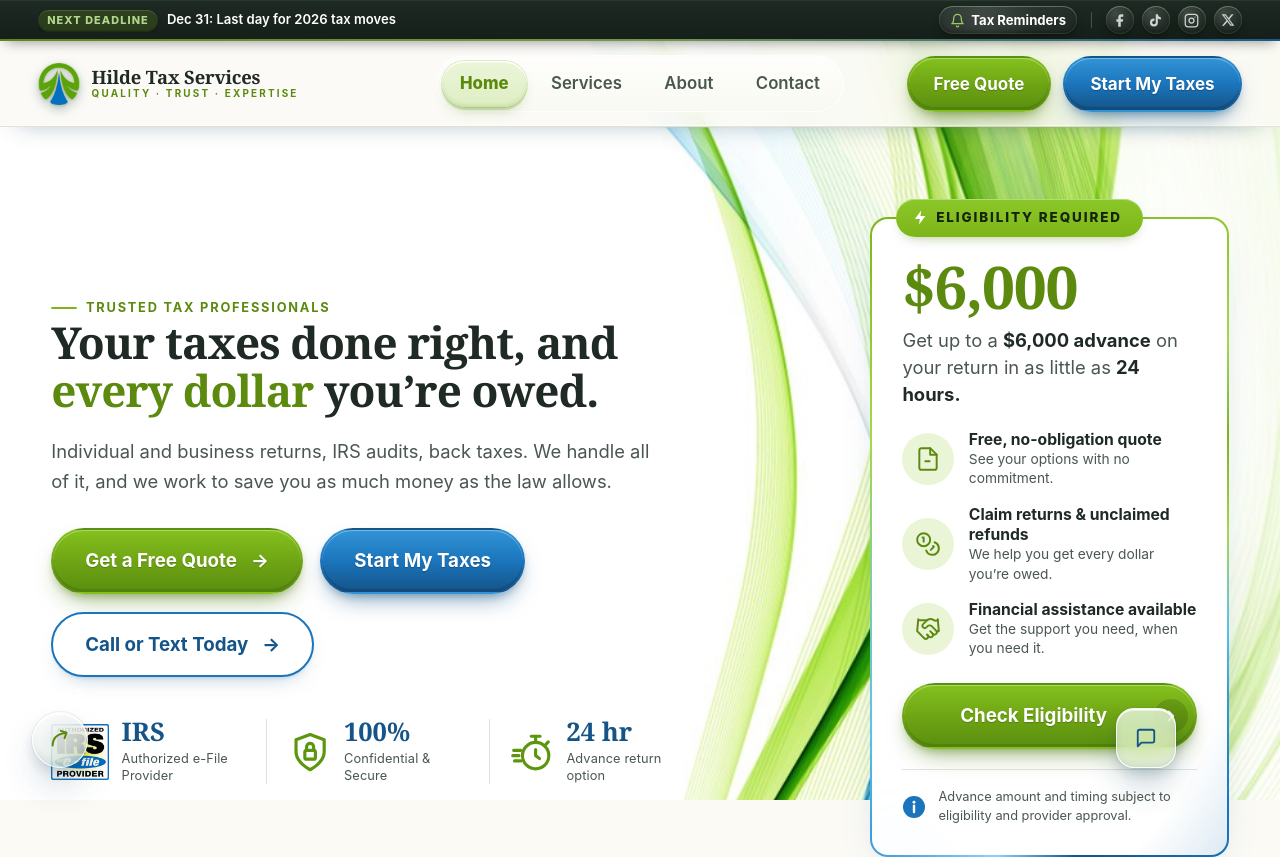
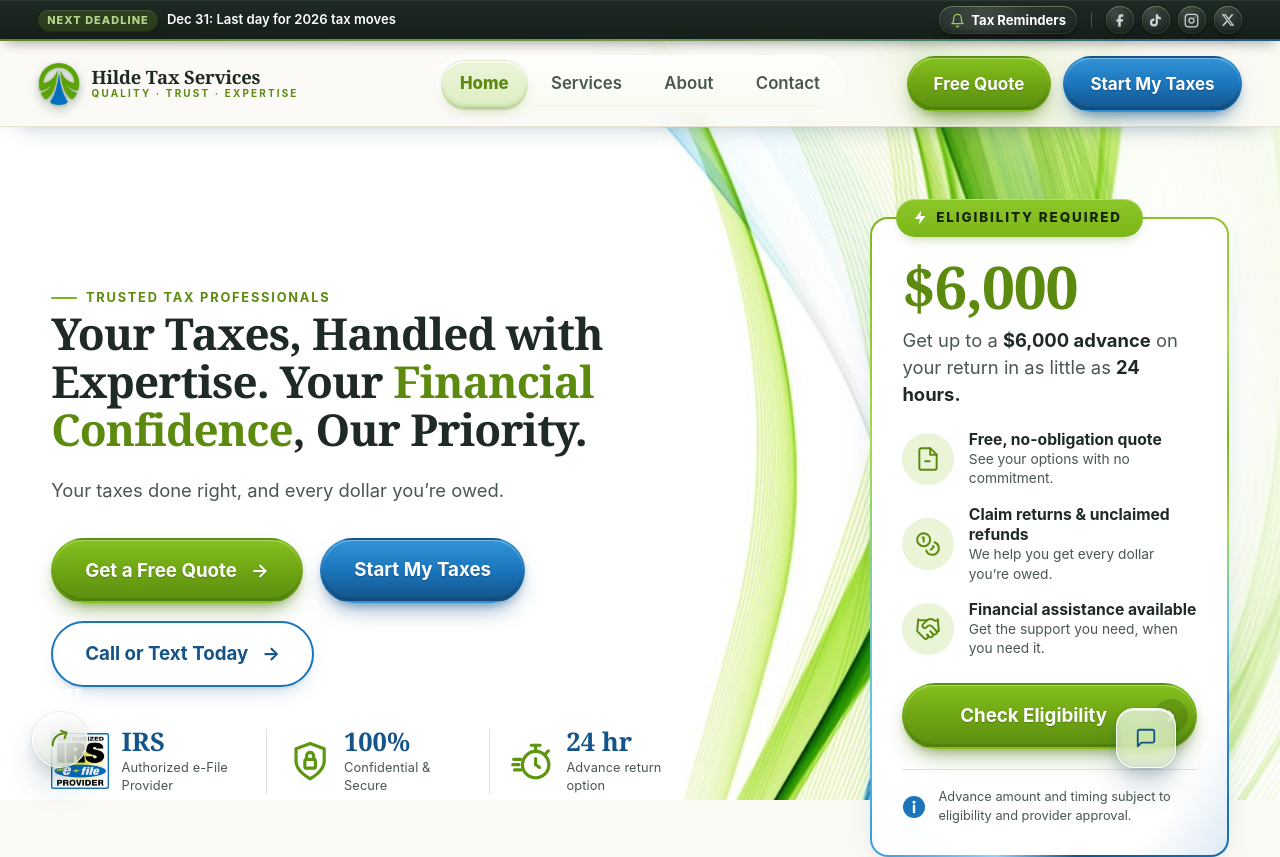
Before and after one commit to cedAang/Hilde-Tax-Services, a plain HTML site: page home.html in a window 1280 px wide. Shown: the top 857 px of the page. Drawn offline with Linux system fonts and the light colour scheme.

Commit message:
Update Paragragh under Headline

```diff
--- a/home.html
+++ b/home.html
@@ -125,8 +125,8 @@
   <div class="wrap hero-grid">
     <div class="reveal">
       <span class="eyebrow">Trusted tax professionals</span>
-      <h1>Your taxes done right, and <span>every dollar</span> you&rsquo;re owed.</h1>
-      <p class="lede">Individual and business returns, IRS audits, back taxes. We handle all of it, and we work to save you as much money as the law allows.</p>
+      <h1>Your Taxes, Handled with Expertise. Your <span>Financial Confidence</span>, Our Priority.</h1>
+      <p class="lede">Your taxes done right, and every dollar you&rsquo;re owed.</p>
 
       <div class="hero-actions">
         <a href="contact" class="btn btn-primary" data-quote>
```
